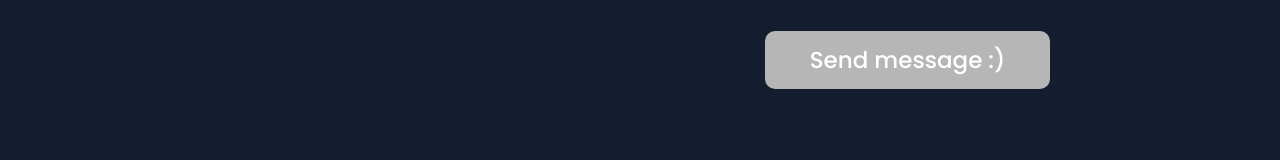
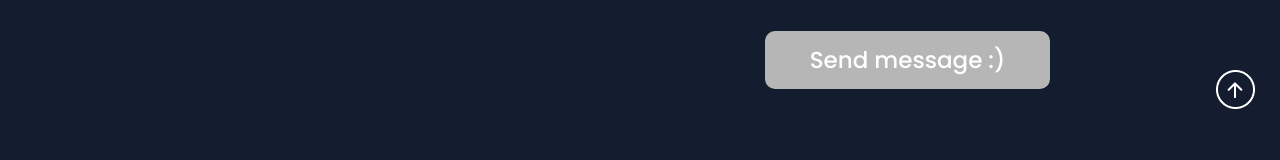
Before and after one commit to SebastianSchult/portfolioVer2, an Angular app: page / in a window 1280 px wide. Shown: the part 6346-6506 px from the top of the page. Built offline with nearby package versions, Linux system fonts and the light colour scheme; grey boxes are pictures that could not be loaded.

Commit message:
contact-section goUp Btn

```diff
--- a/src/app/main-content/contact-section/contact-section.component.html
+++ b/src/app/main-content/contact-section/contact-section.component.html
@@ -99,14 +99,20 @@
             }"
             type="submit"
           >
-            {{
-              isButtonSuccess
-                ? "message sent!"
-                : "Send message :)"
-            }}
+            {{ isButtonSuccess ? "message sent!" : "Send message :)" }}
           </button>
         </div>
       </form>
+      <a href="#" class="contact-btn-up">
+        <img
+          src="../../../assets/img/contact/4. Go up button.png"
+          class="defaultImg"
+        />
+        <img
+          src="../../../assets/img/contact/go up btn hover.png"
+          class="hoverImg"
+        />
+      </a>
     </div>
   </div>
 </div>
--- a/src/app/main-content/contact-section/contact-section.component.scss
+++ b/src/app/main-content/contact-section/contact-section.component.scss
@@ -267,3 +267,37 @@ button[type="submit"] {
   animation-fill-mode: forwards;
   z-index: 10;
 }
+
+.contact-btn-up {
+  position: relative;
+  right: 0;
+  display: flex;
+  margin-top: 530px;
+}
+
+.contact-btn-up .defaultImg,
+.contact-btn-up .hoverImg {
+  position: absolute;
+  top: 0;
+  left: 0;
+  display: block;
+  transition: opacity 0.2s ease-in-out;
+}
+
+.contact-btn-up .defaultImg {
+  opacity: 1;
+  z-index: 1;
+}
+
+.contact-btn-up .hoverImg {
+  opacity: 0;
+  z-index: 2;
+}
+
+.contact-btn-up:hover .defaultImg {
+  opacity: 0;
+}
+
+.contact-btn-up:hover .hoverImg {
+  opacity: 1;
+}
```
Also changed, not shown: src/assets/img/contact/4. Go up button.png (added), src/assets/img/contact/go up btn hover.png (added).
